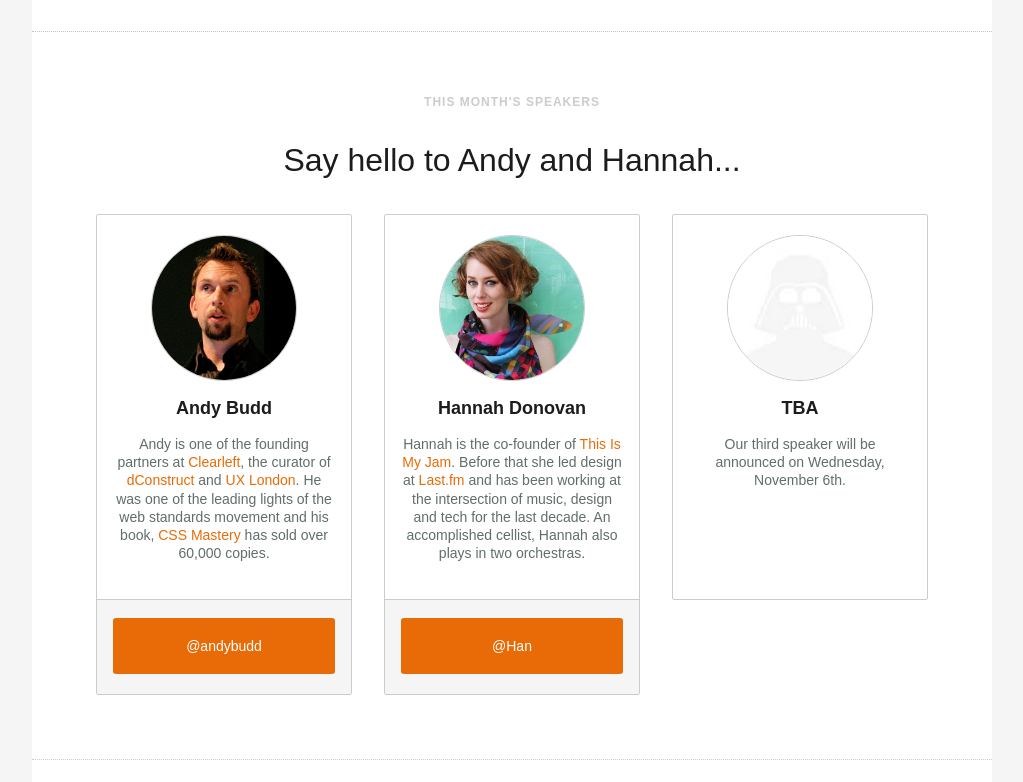
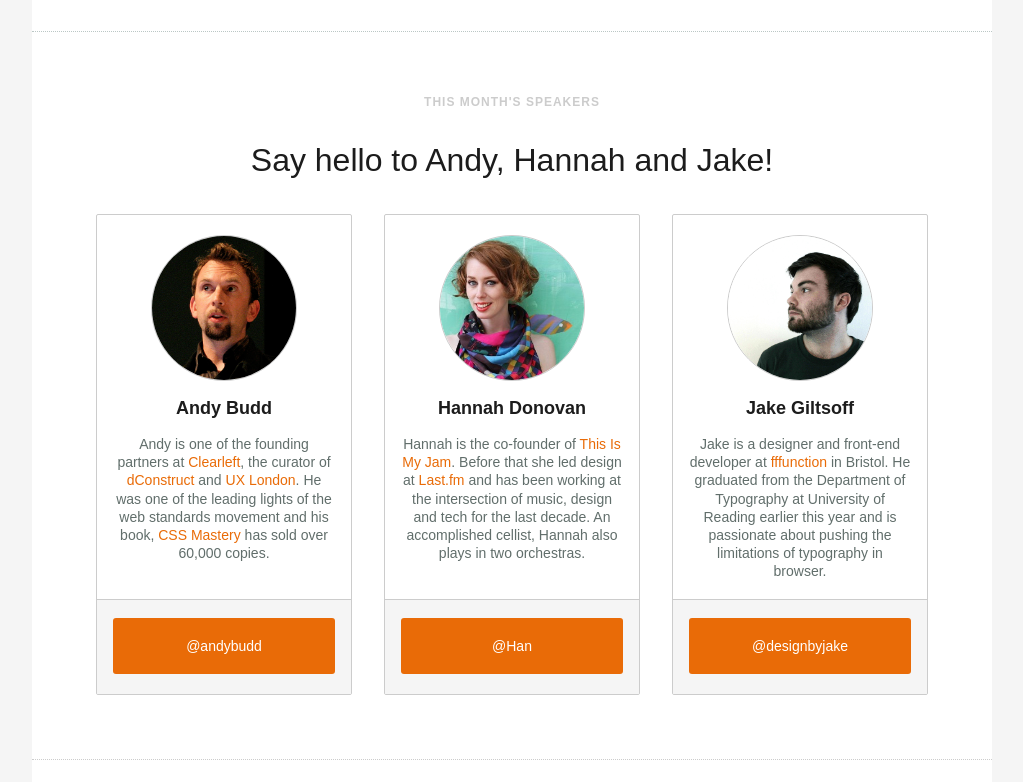
Before and after one commit to design-and-banter/db-dotcom, a Jekyll site: the page built from index.html, in a window 1280 px wide and 900 px high, scrolled down 1140 px, cut to the strip 118-900 px from the top of the window. Shown: the whole strip, without its empty margins (128-1151 px from the left). Built offline with Jekyll 4.4.1, drawn with Linux system fonts in a browser that asks for light colours; nearby versions of some CDN libraries; comment, search, counter and statistics services are not loaded; some of the changed text lies outside the part shown.

Commit message:
Add Jake, sold out

```diff
--- a/_includes/event.html
+++ b/_includes/event.html
@@ -25,7 +25,7 @@
 
       <section class="speakers" id="speakers">
         <span class="strap">This month's speakers</span>
-        <h1>Say hello to Andy and Hannah...</h1>
+        <h1>Say hello to Andy, Hannah and Jake!</h1>
 
         <ul>
 
@@ -83,14 +83,19 @@
             <article class="speaker">
 
               <div class="head">
-                <img src="images/speakers/tba.jpg">
+                <img src="images/speakers/jake-giltsoff.jpg">
               </div>
 
               <section class='bio'>
 
-                <h1>TBA</h1>
-                <p>Our third speaker will be announced on Wednesday, November 6th.</p>
+                <h1>Jake Giltsoff</h1>
+                <p>Jake is a designer and front-end developer at <a href="http://fffunction.co">fffunction</a> in Bristol. He graduated from the Department of Typography at University of Reading earlier this year and is passionate about pushing the limitations of typography in browser.</p>
               </section>
+
+              <section class='interact'>
+                <a href='http://twitter.com/designbyjake' target="_blank" class='btn'>@designbyjake</a>
+              </section>
+
 
 
 
@@ -126,7 +131,7 @@
 
         <h2> We have booked out the pretty swish <a href="http://www.thekingpinsuite.co.uk/" target="_blank"> Kingpin Bowling Suite, WC1H 9EU</a> (near Russell Square) for this month's Design+Banter. Expect bowling, beer, arcade games, pool and table tennis.</h2>
 
-        <a href="https://design-and-banter-6.eventbrite.co.uk/" target="_blank" class="btn"> Get your ticket now</a>
+        <a href="https://design-and-banter-6.eventbrite.co.uk/" target="_blank" class="btn"> SOLD OUT | Join the wait-list</a>
 
       </section>
 
--- a/_includes/opening.html
+++ b/_includes/opening.html
@@ -9,7 +9,7 @@
 
   <h3>Next event: <em>Monday, November 11th, 7pm</em></h3>
 
-    <a href="https://design-and-banter-6.eventbrite.com/" target="_blank" class="btn"> <em style="font-weight:700">Get your ticket now</a>
+    <a href="https://design-and-banter-6.eventbrite.com/" target="_blank" class="btn"> <em style="font-weight:700">SOLD OUT&nbsp;&nbsp;|&nbsp;&nbsp;Join the wait-list</a>
 
   <a href="https://twitter.com/designandbanter" class="twitter-follow-button" data-show-count="false" data-size="large">Follow @designandbanter</a>
 <script>!function(d,s,id){var js,fjs=d.getElementsByTagName(s)[0],p=/^http:/.test(d.location)?'http':'https';if(!d.getElementById(id)){js=d.createElement(s);js.id=id;js.src=p+'://platform.twitter.com/widgets.js';fjs.parentNode.insertBefore(js,fjs);}}(document, 'script', 'twitter-wjs');</script>
```
Also changed, not shown: images/speakers/jake-giltsoff.jpg (added).
